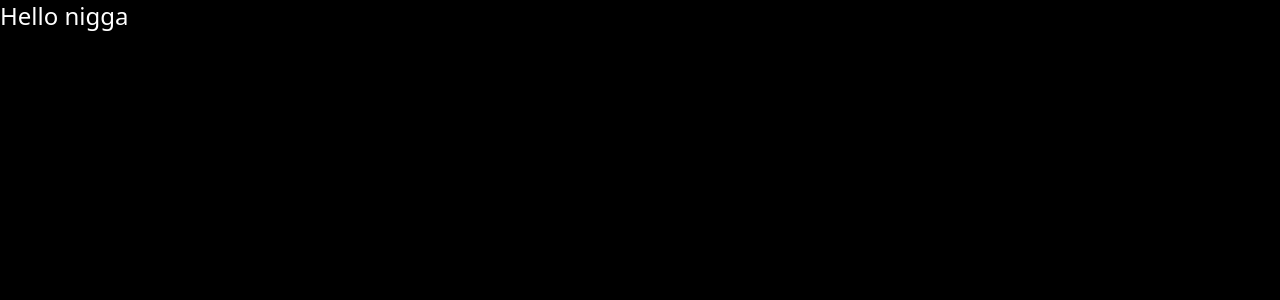
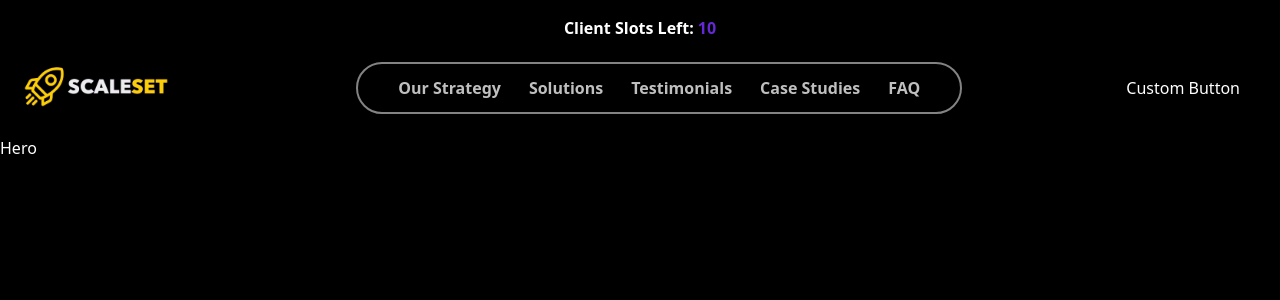
Before and after one commit to AXODUS21/template1, a React (Vite) app: page / in a window 1280 px wide. Shown: the top 300 px of the page. Built offline with nearby package versions, Linux system fonts and the light colour scheme.

Commit message:
creating all of the sections and a small part of the header

```diff
--- a/package.json
+++ b/package.json
@@ -10,6 +10,8 @@
     "preview": "vite preview"
   },
   "dependencies": {
+    "@gsap/react": "^2.1.2",
+    "gsap": "^3.12.7",
     "react": "^18.3.1",
     "react-dom": "^18.3.1",
     "react-scroll": "^1.9.0"
--- /dev/null
+++ b/public/assets/index.js
@@ -0,0 +1,19 @@
+import twoStar from "/assets/2-star.png"
+import threeStar from "/assets/3-star.png"
+import fourStar from "/assets/4-star.png"
+import fiveStar from "/assets/5-star.png"
+import logo from "/assets/logo.png"
+import logoBanner from "/assets/logo-banner.png"
+import logoBannerNoBg from "/assets/logo-banner-removebg.png"
+import logoBg from "/assets/logo-background.png"
+
+export {
+    twoStar,
+    threeStar,
+    fourStar,
+    fiveStar,
+    logo,
+    logoBanner,
+    logoBannerNoBg,
+    logoBg,
+}
--- a/src/App.jsx
+++ b/src/App.jsx
@@ -1,10 +1,12 @@
-import { useState } from 'react'
+import Hero from './sections/Hero'
+import Header from './components/Header'
 function App() {
 
   return (
-    <div className='text-2xl'>
-        Hello nigga
-    </div>
+    <main>
+       <Header/>
+       <Hero/>
+    </main>
   )
 }
 
--- /dev/null
+++ b/src/components/Header.jsx
@@ -0,0 +1,41 @@
+import React from 'react'
+import { logoBannerNoBg } from '../../public/assets'
+import { Link } from 'react-scroll'
+
+const Header = () => {
+  return (
+    <div>
+        <div className="flex gap-1 justify-center pt-4">
+            <h1 className='font-semibold'>Client Slots Left:</h1>
+            <span className='font-semibold text-primary'>10</span>
+        </div>
+        <div className="nav">
+            <Link smooth={true} offset={-100} duration={500} to='hero'>
+                <img src={logoBannerNoBg} className='h-full w-48 object-cover'/>
+            </Link>
+            <div className="flex gap-7 border-2 px-10 py-3 border-navBorder rounded-full">
+                <Link className='nav-item' to='Our Strategy' spy={true} smooth={true} offset={-70} duration={500}>
+                    Our Strategy
+                </Link>
+                <Link className='nav-item' to='Solutions' spy={true} smooth={true} offset={-70} duration={500}>
+                    Solutions
+                </Link>
+                <Link className='nav-item' to='Testimonials' spy={true} smooth={true} offset={-70} duration={500}>
+                    Testimonials
+                </Link>
+                <Link className='nav-item' to='Case Studies' spy={true} smooth={true} offset={-70} duration={500}>
+                    Case Studies
+                </Link>
+                <Link className='nav-item' to='FAQ' spy={true} smooth={true} offset={-70} duration={500}>
+                    FAQ
+                </Link>
+            </div>
+            <div className="pr-10">
+                Custom Button
+            </div>
+        </div>
+    </div>
+  )
+}
+
+export default Header
--- a/src/index.css
+++ b/src/index.css
@@ -5,3 +5,15 @@
 html{
   @apply bg-bgColor text-default
 }
+
+.nav{
+  @apply h-24 w-full flex justify-between items-center
+}
+
+.nav-item{
+  @apply opacity-75 font-semibold
+}
+
+a{
+  @apply cursor-pointer
+}
--- /dev/null
+++ b/src/sections/CaseStudies.jsx
@@ -0,0 +1,10 @@
+import React from 'react'
+import { Element } from 'react-scroll'
+
+const CaseStudies = () => {
+  return (
+    <Element name='Case Studies'>CaseStudies</Element>
+  )
+}
+
+export default CaseStudies
--- /dev/null
+++ b/src/sections/FAQ.jsx
@@ -0,0 +1,10 @@
+import React from 'react'
+import { Element } from 'react-scroll'
+
+const FAQ = () => {
+  return (
+    <Element name='FAQ'>FAQ</Element>
+  )
+}
+
+export default FAQ
--- /dev/null
+++ b/src/sections/Hero.jsx
@@ -0,0 +1,12 @@
+import React from 'react'
+import { Element } from 'react-scroll'
+
+const Hero = () => {
+  return (
+    <Element name='hero'>
+        Hero
+    </Element>
+  )
+}
+
+export default Hero
--- /dev/null
+++ b/src/sections/Solutions.jsx
@@ -0,0 +1,9 @@
+import React from 'react'
+import { Element } from "react-scroll";
+const Solutions = () => {
+  return (
+    <Element name="Solutions">Solutions</Element>
+  )
+}
+
+export default Solutions
--- /dev/null
+++ b/src/sections/Strategy.jsx
@@ -0,0 +1,9 @@
+import React from 'react'
+import { Element } from "react-scroll";
+const Strategy = () => {
+  return (
+    <Element name="Our Strategy">Strategy</Element>
+  )
+}
+
+export default Strategy
--- /dev/null
+++ b/src/sections/Testimonials.jsx
@@ -0,0 +1,10 @@
+import React from 'react'
+import { Element } from 'react-scroll'
+
+const Testimonials = () => {
+  return (
+    <Element name='Testimonials'>Testimonials</Element>
+  )
+}
+
+export default Testimonials
--- a/tailwind.config.js
+++ b/tailwind.config.js
@@ -8,7 +8,7 @@ export default {
       secondary: "#DBB30F",
       bgColor: "#000000",
       default: "#FFFFFF",
-
+      navBorder: "#848383",
     },
   },
   plugins: [],
```
Also changed, not shown: public/assets/4-small.png (deleted), 1 other file (tests, documents, lock files or other folders).
